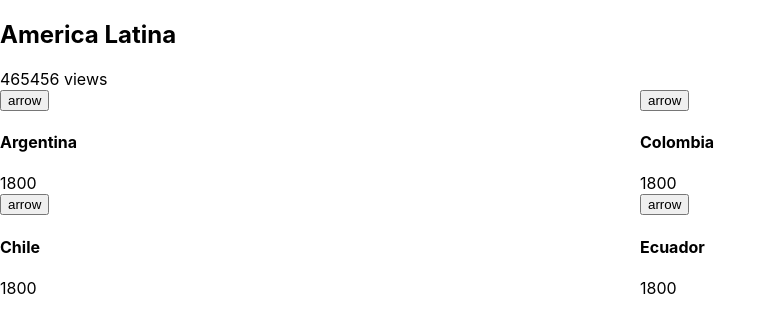
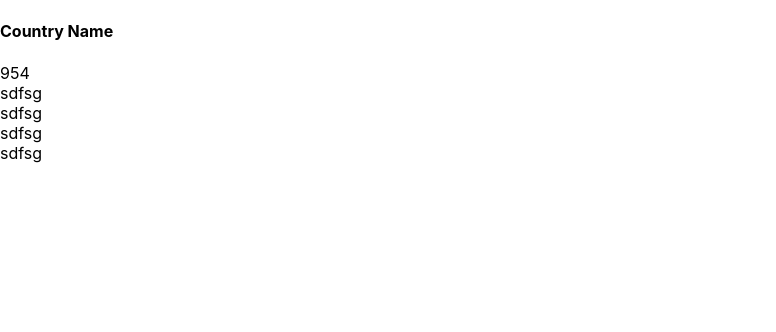
Before and after one commit to jchernandez87/react-redux-capstone, a React (Create React App) app: page /cities in a window 1280 px wide. Shown: the top 332 px of the page, without its empty margins (0-776 px from the left). Built offline with nearby package versions, Linux system fonts and the light colour scheme.

Commit message:
Add router and paths

```diff
--- a/src/App.js
+++ b/src/App.js
@@ -1,9 +1,20 @@
+import { BrowserRouter as Router, Switch, Route } from 'react-router-dom';
 import Home from './pages/Home';
+import CardDetails from './pages/CardDetails';
 
 function App() {
   return (
     <div className="App">
-      <Home />
+      <Router>
+        <Switch>
+          <Route exact path="/">
+            <Home />
+          </Route>
+          <Route path="/cities">
+            <CardDetails />
+          </Route>
+        </Switch>
+      </Router>
     </div>
   );
 }
--- a/src/components/Category.js
+++ b/src/components/Category.js
@@ -1,4 +1,5 @@
 import './Category.css';
+import { NavLink } from 'react-router-dom';
 import Card from './CategoryCard';
 
 const Category = () => {
@@ -7,21 +8,25 @@ const Category = () => {
       id: 1,
       city: 'Argentina',
       number: 1800,
+      path: '/cities',
     },
     {
       id: 2,
       city: 'Colombia',
       number: 1800,
+      path: '/cities',
     },
     {
       id: 3,
       city: 'Chile',
       number: 1800,
+      path: '/cities',
     },
     {
       id: 4,
       city: 'Ecuador',
       number: 1800,
+      path: '/cities',
     },
   ];
 
@@ -33,7 +38,9 @@ const Category = () => {
       </div>
       <div className="cardsContainer">
         {cardsInfo.map((el) => (
-          <Card key={el.id} id={el.id} city={el.city} number={el.number} />
+          <NavLink key={el.id} to={el.path}>
+            <Card key={el.id} id={el.id} city={el.city} number={el.number} />
+          </NavLink>
         ))}
       </div>
     </div>
--- /dev/null
+++ b/src/pages/CardDetails.js
@@ -0,0 +1,9 @@
+import Details from '../components/Details';
+
+const CardDetails = () => (
+  <div className="cardDetails">
+    <Details />
+  </div>
+);
+
+export default CardDetails;
```
